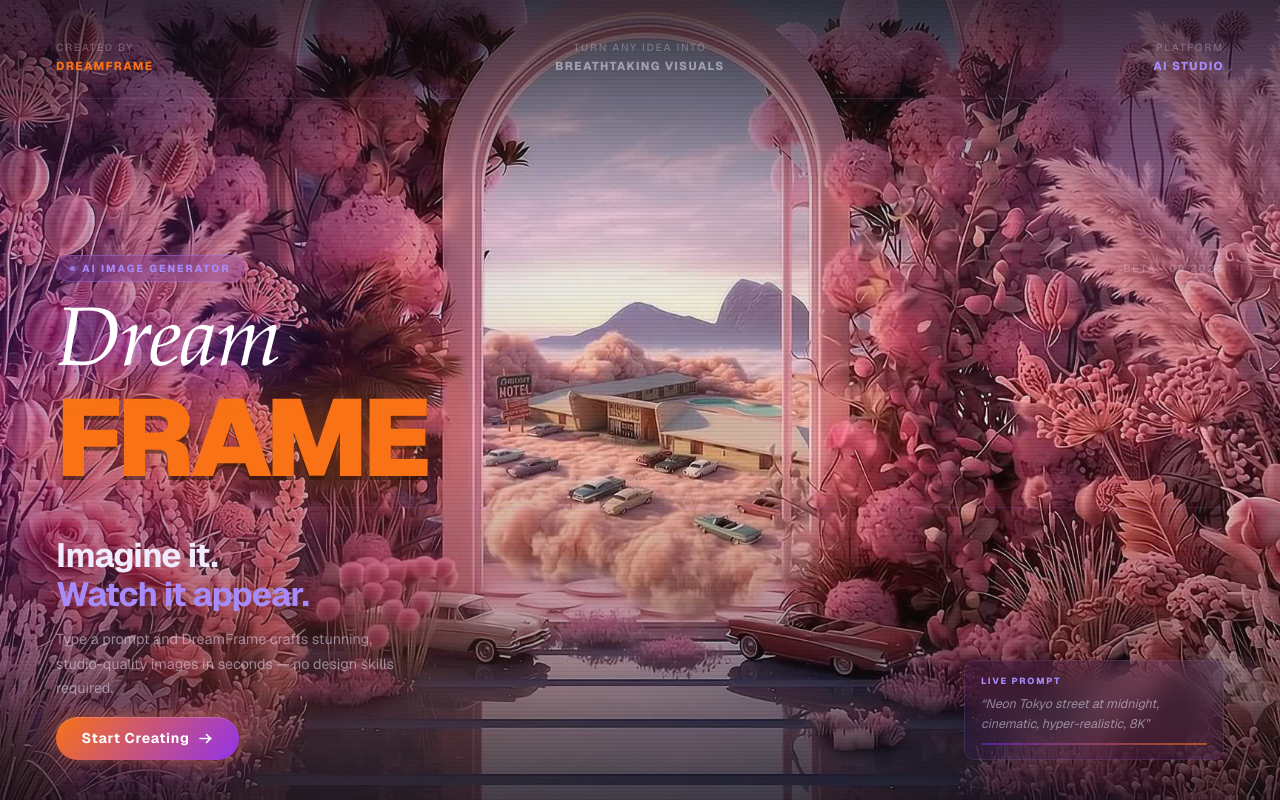
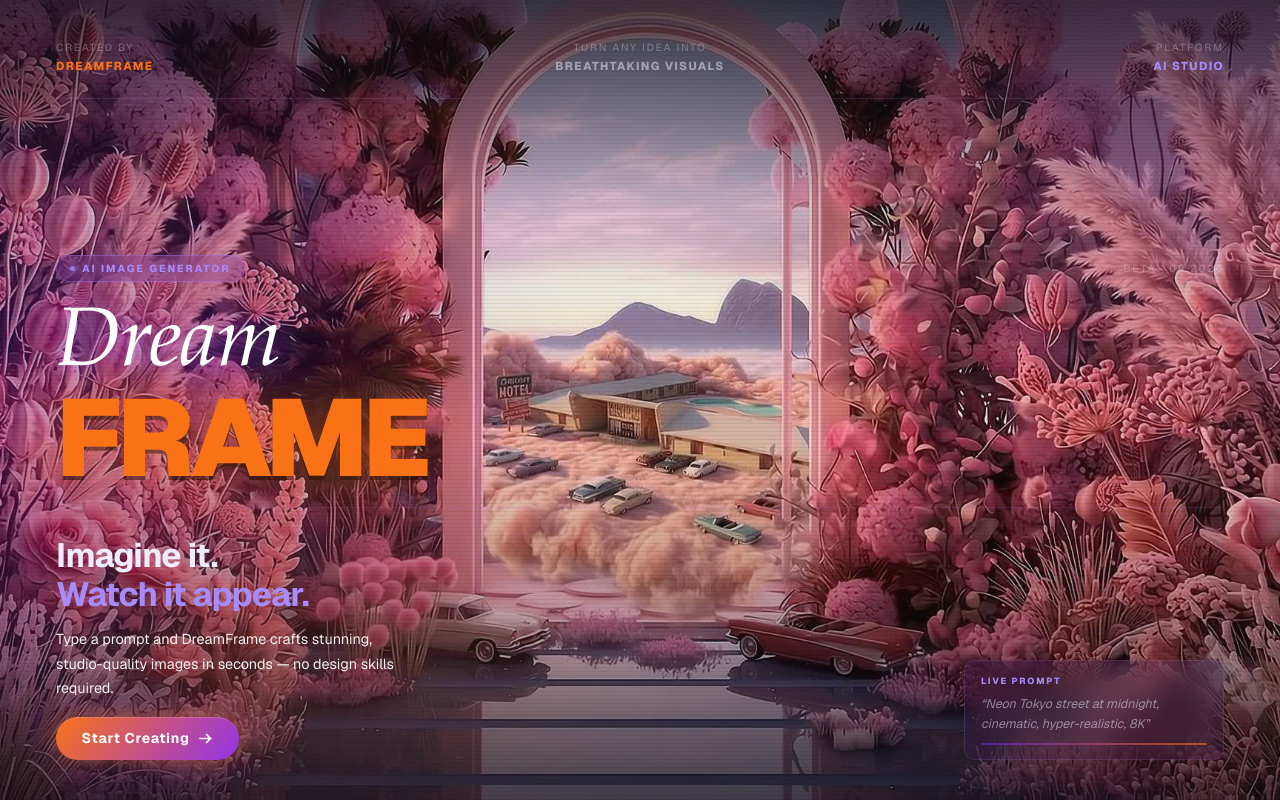
Before and after one commit to saatwiksharma07/dream-frame, a Next.js app: page / in a window 1280 px wide. Built offline with nearby package versions, Linux system fonts and the light colour scheme.

Commit message:
change the colours who were overlaying the background so no issue comes while reading it

```diff
--- a/app/globals.css
+++ b/app/globals.css
@@ -289,7 +289,7 @@
 .hero-desc {
   font-size: clamp(0.78rem, 1.4vw, 0.9rem);
   line-height: 1.7;
-  color: var(--text-mid);
+  color: rgba(255, 255, 255, 0.92);
   max-width: 38ch;
 }
 .hero-cta {
```
